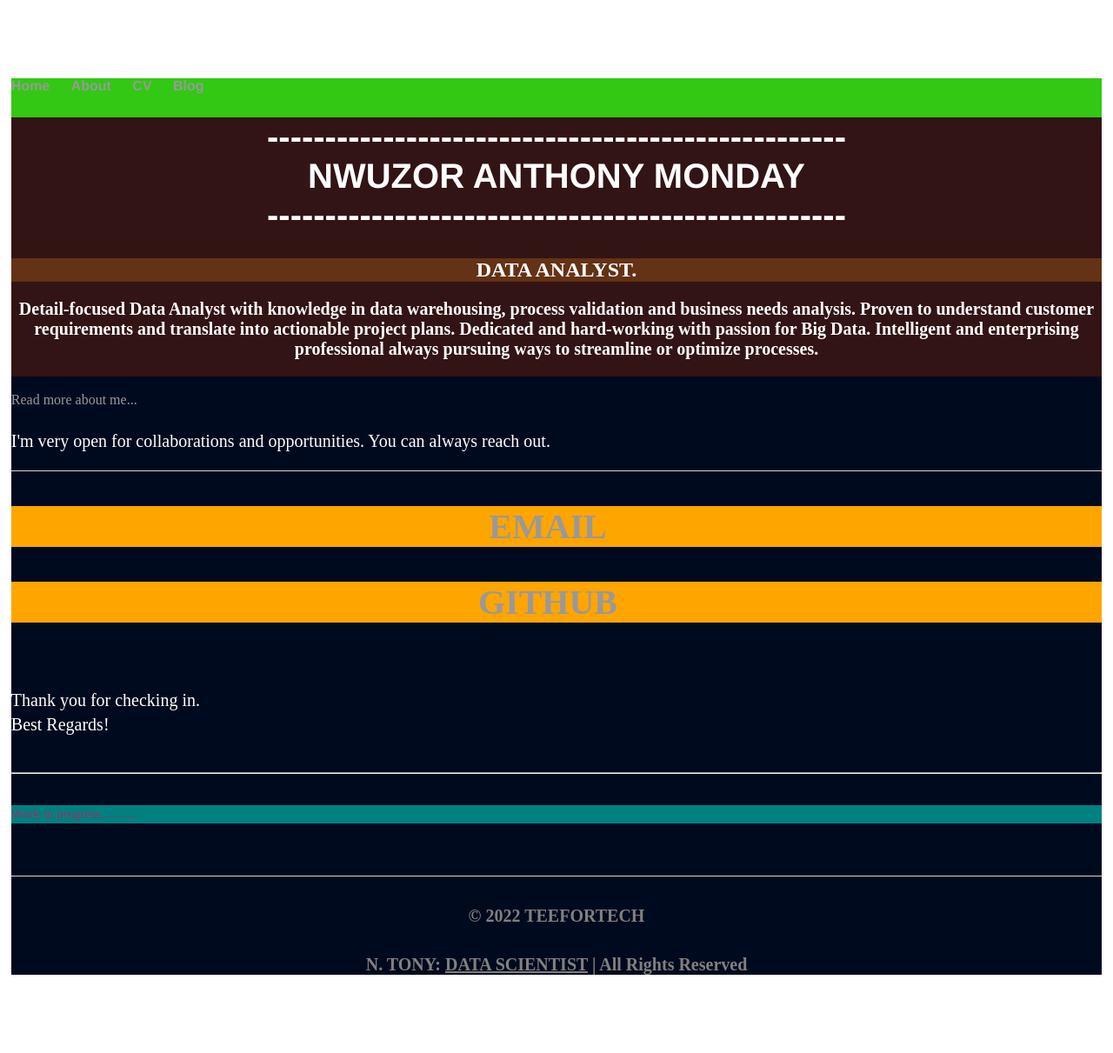
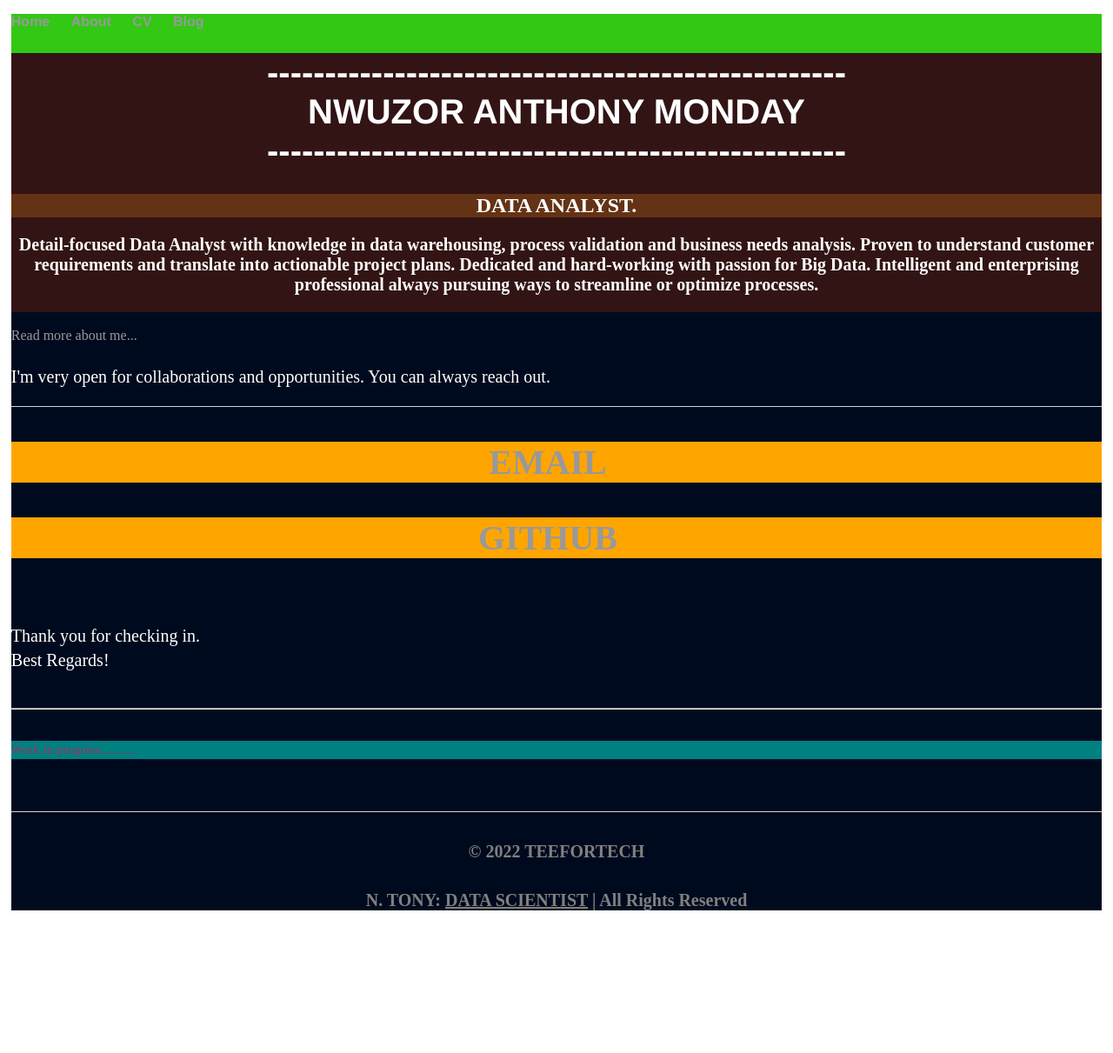
Before and after one commit to teefortech/teefortech.github.io, a Jekyll site: the page index.html, which Jekyll copies as it is, in a window 1280 px wide. Shown: the whole page at 87% size. Built offline with Jekyll 4.4.1, drawn with Linux system fonts in a browser that asks for light colours; after the commit the page ends 1081 px from its top, so only the background shows below that.

Commit message:
Update main.css

```diff
--- a/css/main.css
+++ b/css/main.css
@@ -1,5 +1,5 @@
 body {
-    margin: 90px auto;
+    margin: 0px auto;
     width: 98%;
 }
 nav ul, footer ul {
```
